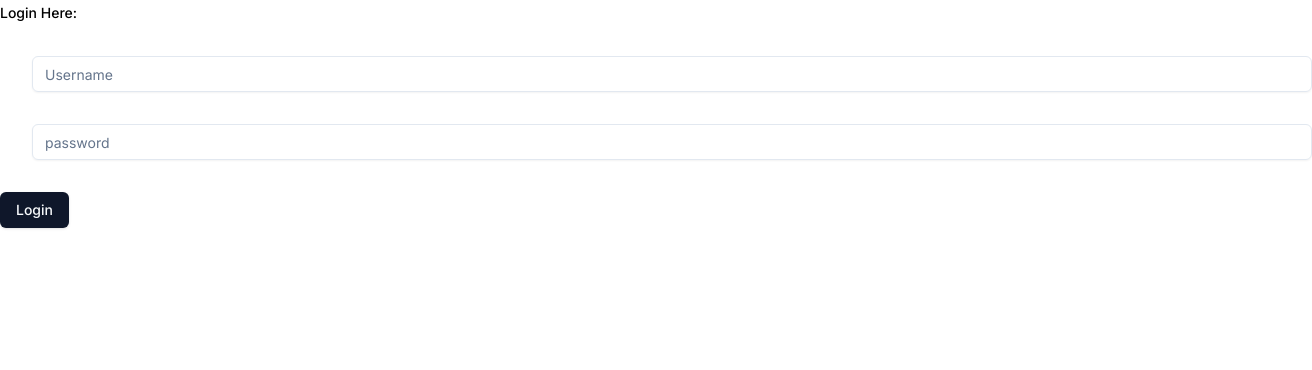
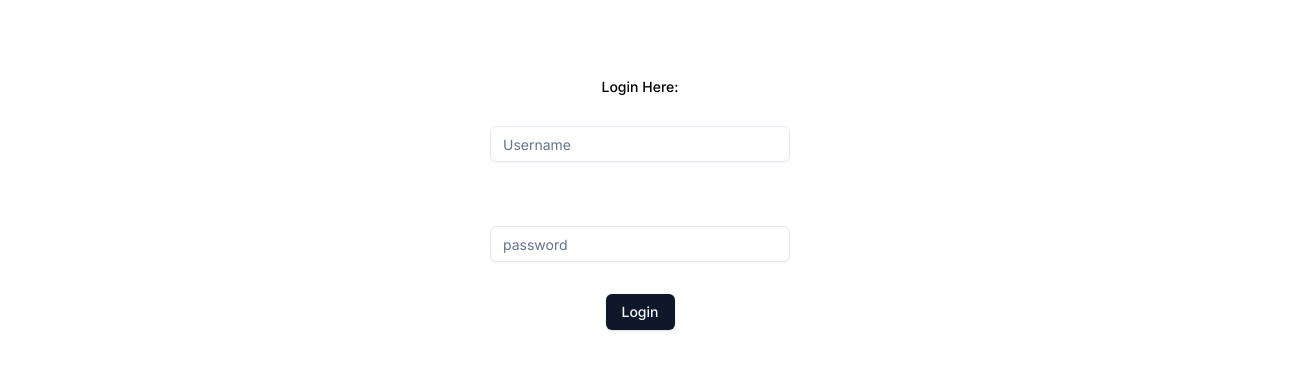
Before and after one commit to Nyokong/kay_frontend, a Next.js app: page /Login in a window 1280 px wide. Shown: the top 370 px of the page, 1312 px wide, since content can reach past the window. Built offline with nearby package versions, Linux system fonts and the light colour scheme.

Commit message:
login kinda works

```diff
--- a/next.config.mjs
+++ b/next.config.mjs
@@ -1,4 +1,13 @@
 /** @type {import('next').NextConfig} */
-const nextConfig = {};
+const nextConfig = {
+    async rewrites() {
+        return [
+          {
+            source: '/api/:path*',
+            destination: 'http://127.0.0.1:8000/api/:path*', // Proxy to Django backend
+          },
+        ];
+      },
+};
 
 export default nextConfig;
--- a/src/app/Login/page.tsx
+++ b/src/app/Login/page.tsx
@@ -1,26 +1,19 @@
-import React from 'react'
+"use client";
+
+import React from 'react';
+
 import { useState } from 'react';
+
 import axios from 'axios';
-import Login from "@/components/Login";
+import LoginForm from "@/components/LoginForm";
+import { Console } from 'console';
 
 export default function page() {
 
-    const handleSubmit = async (e) => {
-        e.preventDefault();
-        try{
-            const response = await axios.post('api/user/login', FormData);
-            const token = response.data.token;
-            // store token into local storage
-            localStorage.setItem('token', token);
-            // redirect to protected page - after logging in
-        } catch (error) {
-            // error handling
-            console.error(error);
-        }
-    };
+
   return (
-    <div>
-        <Login onSubmit={handleSubmit} />
+    <div className='flex justify-center items-center mt-20'>
+        <LoginForm />
     </div>
   )
 }
--- a/src/app/page.tsx
+++ b/src/app/page.tsx
@@ -1,10 +1,60 @@
+"use client";
+// import Image from "next/image";
+import Link from 'next/link';
+import { useState, useEffect } from 'react';
+import axios from 'axios';
 
-// import Image from "next/image";
+interface User {
+  id: number;
+  username: string;
+  name: string;
+  email: string;
+}
+
+
 
 export default function Home() {
+  // Step 1: Create state to hold user data
+  const [users, setUsers] = useState<User[]>([]);
+  useEffect(() => {
+    const getUsers = async () => {
+      try {
+        const response = await fetch('http://127.0.0.1:8000/api/users/', {
+          method: 'GET',
+          headers: {
+            'Content-Type': 'application/json',
+          },
+        });
+        if (!response.ok) {
+          throw new Error(`HTTP error! Status: ${response.status}`);
+        }
+
+        const data = await response.json();
+        // console.log(data);
+        setUsers(data); // Step 3: Store data in state
+      } catch (error) {
+        console.error('Error fetching users:', error);
+      }
+    };
+    getUsers();
+  }, []);
+
+    // call the function
+
   return (
     <main className="flex flex-col items-center p-24">
-      <Login />
+      <Link href="/Login">
+        Login here
+      </Link>
+      <div>
+        <ul>
+          {users.map((user, index) => (
+            <li key={index}>
+              {user.username} - {user.email}
+            </li>
+          ))}
+        </ul>
+      </div>
     </main>
   );
 }
--- a/src/components/Login.tsx
+++ /dev/null
@@ -1,49 +0,0 @@
-'use client';
-
-import React from 'react'
-import { Button } from '@/components/ui/button';
-import { Input } from '@/components/ui/input';
-import { Label } from '@/components/ui/label';
-
-// importing axios
-import { useState } from 'react';
-import axios from 'axios';
-
-interface Props {
-    onSubmit: string;
-  }
-
-const Login = ({ onSubmit }) => {
-    const [formData, setFormData] = useState({
-        username: '',
-        password: '',
-    });
-
-    const handleChange = (e) => {
-        setFormData({
-            ...formData,
-            [e.target.name]: e.target.value
-        });
-    };
-  return (
-    <form onSubmit={(e) => onSubmit(e, formData)}>
-        <Label>Login Here:</Label>
-        <Input placeholder='Username'
-            className='m-8'
-            type='text'
-            name='username'
-            value={formData.username}
-            onChange={handleChange}
-            />
-        <Input placeholder='password' className='m-8'
-            type='text'
-            name='password'
-            value={formData.password}
-            onChange={handleChange}
-            />
-        <Button type='submit'>Login</Button>
-    </form>
-  )
-}
-
-export default Login
--- /dev/null
+++ b/src/components/LoginForm.tsx
@@ -0,0 +1,88 @@
+'use client';
+
+import React from 'react'
+import { Button } from '@/components/ui/button';
+import { Input } from '@/components/ui/input';
+import { Label } from '@/components/ui/label';
+
+// importing axios
+import { useState } from 'react';
+import axios from 'axios';
+
+interface Props {
+    onSubmit: string;
+    e: string;
+  }
+
+const Login = ({ onSubmit }: any) => {
+    const [formData, setFormData] = useState({
+        username: '',
+        password: '',
+    });
+
+    const handleChange = (e: any) => {
+        setFormData({
+            ...formData,
+            [e.target.name]: e.target.value
+        });
+    };
+
+    const handleSubmit = async (e:any) => {
+        e.preventDefault(); // Prevent the default form submission (which would be a GET request)
+
+        const data = {
+            username: e.target.username.value,
+            password: e.target.password.value
+          };
+
+        console.log('Sending data:', data);
+
+        try {
+            const response = await fetch('http://127.0.0.1:8000/api/user/login/', {
+                method: 'POST',
+                headers: {
+                  'Content-Type': 'application/json',
+                },
+                body: JSON.stringify(
+                    data
+                ),
+            });
+
+            if (response.ok) {
+                const result = await response.json();
+                console.log('Received Response:' , result);
+              } else {
+                console.error('Error:', response.statusText);
+              }
+          } catch (error) {
+            console.error('Error sending data:', error);
+          }
+      };
+  return (
+    <form onSubmit={handleSubmit}
+        className='flex flex-col justify-center items-center'
+    >
+        <Label>Login Here:</Label>
+        <Input placeholder='Username'
+            className='m-8'
+            type='text'
+            name='username'
+            value={formData.username}
+            onChange={handleChange}
+            />
+        <Input placeholder='password' className='m-8'
+            type='password'
+            name='password'
+            value={formData.password}
+            onChange={handleChange}
+            />
+        <Button
+            type='submit'
+        >
+            Login
+        </Button>
+    </form>
+  )
+}
+
+export default Login
```
